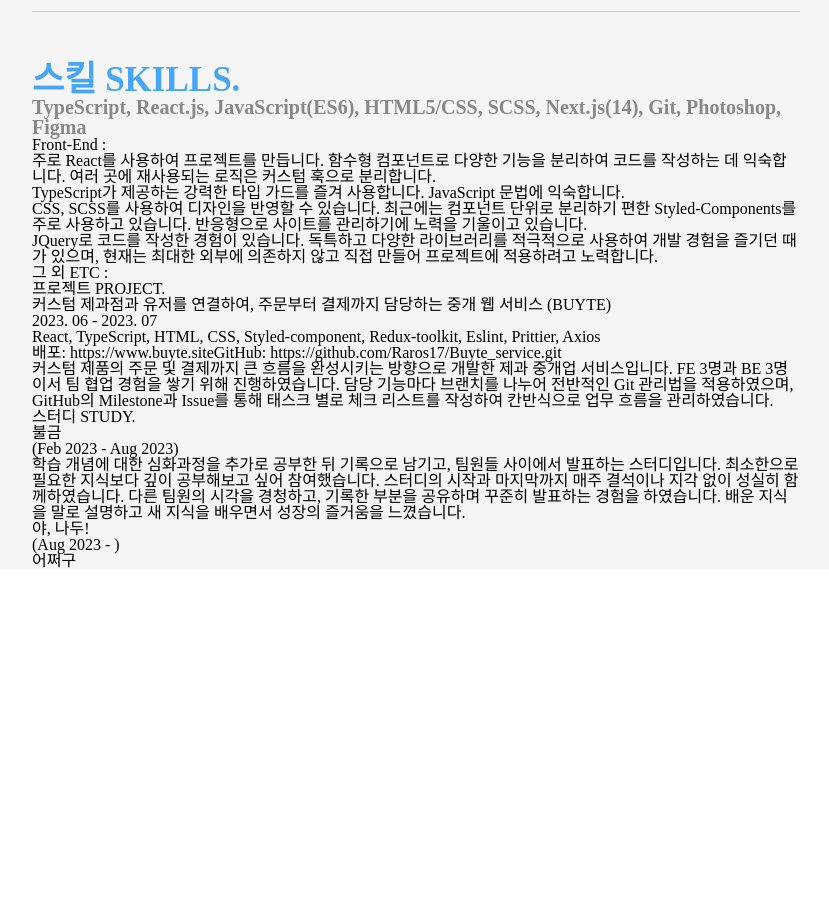
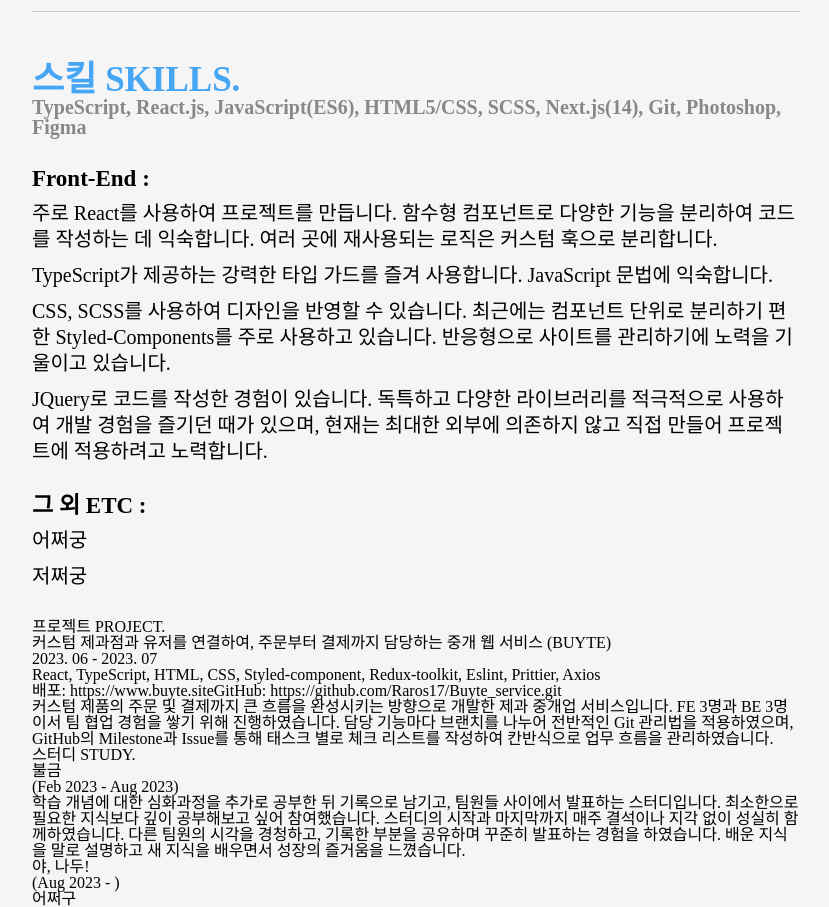
Before and after one commit to Raros17/Introduce, a React (Create React App) app: page / in a window 1280 px wide. Shown: the part 820-1727 px from the top of the page, without its empty margins (224-1053 px from the left). Before the commit the page ends 1389 px from the top, so only its background shows below. Built offline with nearby package versions, Linux system fonts and the light colour scheme.

Commit message:
design: Skill 컴포넌트 css 적용

```diff
--- a/src/components/Skill.tsx
+++ b/src/components/Skill.tsx
@@ -3,22 +3,24 @@ function Skill() {
     return (
         <section>
             <Title>스킬 SKILLS.</Title>
-            <SubTitle>TypeScript, React.js, JavaScript(ES6), HTML5/CSS, SCSS, Next.js(14), Git, Photoshop, Figma</SubTitle>
-            <div>
-                <h4>Front-End :</h4>
-                <ul>
+            <Skills>TypeScript, React.js, JavaScript(ES6), HTML5/CSS, SCSS, Next.js(14), Git, Photoshop, Figma</Skills>
+            <SubContainer>
+                <SubTitle>Front-End :</SubTitle>
+                <SubTextContainer>
                     <li>주로 React를 사용하여 프로젝트를 만듭니다. 함수형 컴포넌트로 다양한 기능을 분리하여 코드를 작성하는 데 익숙합니다. 여러 곳에 재사용되는 로직은 커스텀 훅으로 분리합니다.</li>
                     <li>TypeScript가 제공하는 강력한 타입 가드를 즐겨 사용합니다. JavaScript 문법에 익숙합니다.</li>
                     <li>CSS, SCSS를 사용하여 디자인을 반영할 수 있습니다. 최근에는 컴포넌트 단위로 분리하기 편한 Styled-Components를 주로 사용하고 있습니다. 반응형으로 사이트를 관리하기에 노력을 기울이고 있습니다.</li>
                     <li>JQuery로 코드를 작성한 경험이 있습니다. 독특하고 다양한 라이브러리를 적극적으로 사용하여 개발 경험을 즐기던 때가 있으며, 현재는 최대한 외부에 의존하지 않고 직접 만들어 프로젝트에 적용하려고 노력합니다.</li>
+                </SubTextContainer>
+
+            <SubTextContainer>
+                <SubTitle>그 외 ETC :</SubTitle>
+                <ul>
+                    <li>어쩌궁</li>
+                    <li>저쩌궁</li>
                 </ul>
-            </div>
-            <div>
-                <h4>그 외 ETC :</h4>
-                <ul>
-                    <li></li>
-                </ul>
-            </div>
+            </SubTextContainer>
+            </SubContainer>
         </section>
     );
   }
@@ -32,8 +34,26 @@ function Skill() {
     color: #45a6f6;
   `
 
-  const SubTitle = styled.h3`
+  const Skills = styled.h3`
     font-size: 20px;
     font-weight: 600;
     color: #888;
   `
+
+  const SubTitle = styled.h4`
+    font-size: 23px;
+    font-weight: 600;
+    margin-top: 30px;
+  `
+
+  const SubContainer = styled.div`
+    margin: 30px 0;
+  `
+
+  const SubTextContainer = styled.ul`
+    li {
+        font-size: 20px;
+        margin-top: 10px;
+        line-height: 1.3;
+    }
+  `
```
